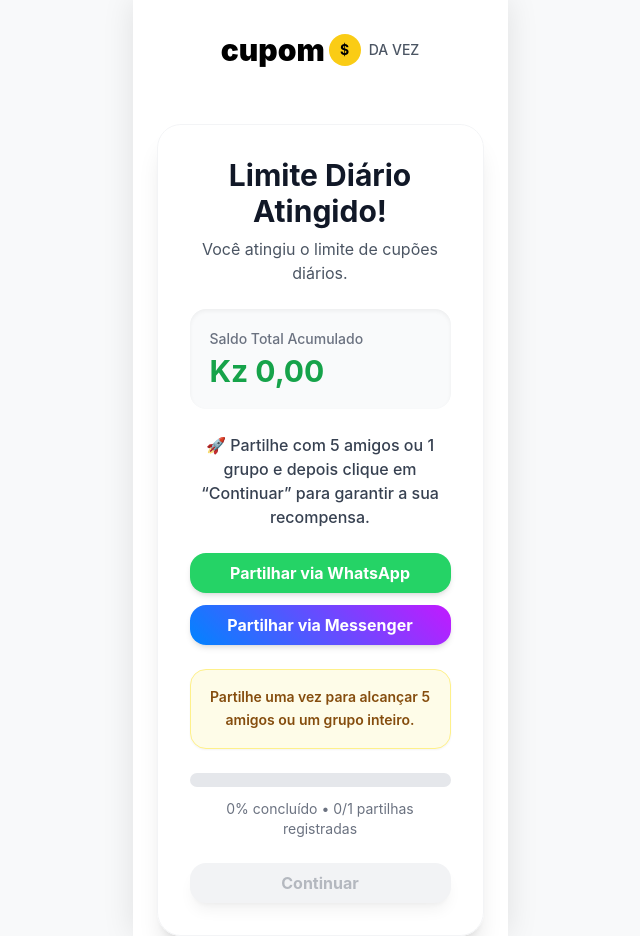
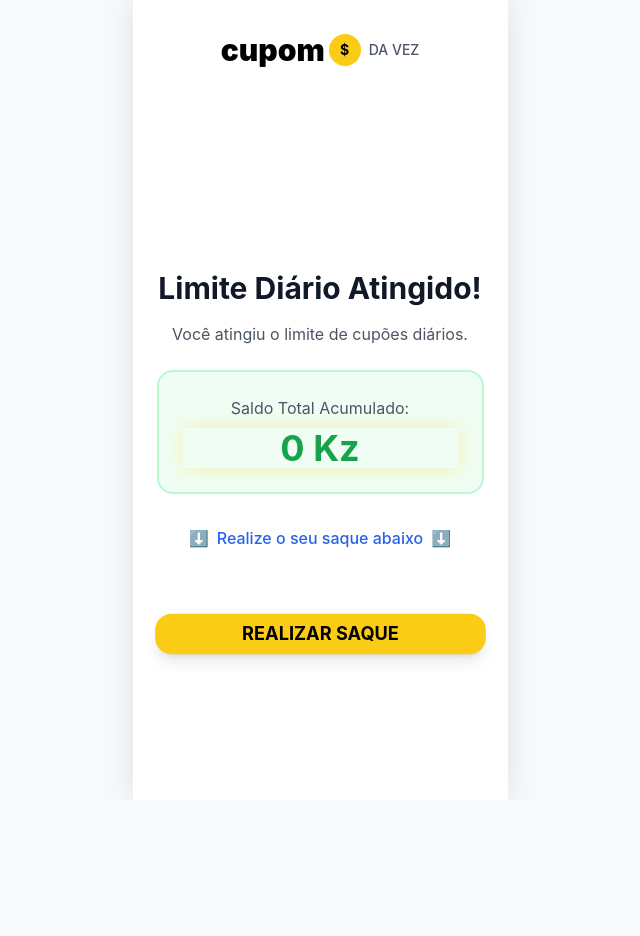
Before and after one commit to odisseumilionario-sketch/SUA-HORA-2, a React (Vite) app: page /limite-atingido in a window 1280 px wide. Shown: the whole page, without its empty margins (320-960 px from the left). After the commit the page ends 800 px from the top, so only its background shows below. Built offline with nearby package versions, Linux system fonts and the light colour scheme.

Commit message:
limitreached reset

```diff
--- a/src/pages/LimitReachedPage.jsx
+++ b/src/pages/LimitReachedPage.jsx
@@ -1,4 +1,4 @@
-import React, { useEffect, useState, useCallback, useMemo } from 'react';
+import React, { useEffect, useState } from 'react';
 import { motion } from 'framer-motion';
 import { useNavigate } from 'react-router-dom';
 import { Button } from '@/components/ui/button';
@@ -6,73 +6,15 @@ import { Button } from '@/components/ui/button';
 const LimitReachedPage = () => {
   const navigate = useNavigate();
   const [totalBalance, setTotalBalance] = useState(0);
-  const [shareCount, setShareCount] = useState(0);
-  const REQUIRED_CLICKS = 1;
-  const FRIENDS_PER_CLICK = 5;
-  const GROUPS_TARGET = 1;
-
-  const progressPercent = useMemo(() => {
-    if (shareCount >= REQUIRED_CLICKS) {
-      return 100;
-    }
-    return Math.min(Math.round((shareCount / REQUIRED_CLICKS) * 100), 100);
-  }, [shareCount]);
-
-  const progressMessage = useMemo(() => {
-    if (shareCount === 0) {
-      return 'Partilhe uma vez para alcançar 5 amigos ou um grupo inteiro.';
-    }
-
-    if (shareCount < REQUIRED_CLICKS) {
-      const friendsCovered = shareCount * FRIENDS_PER_CLICK;
-      const groupsCovered = shareCount;
-
-      return `Boa! Já alcançou ${friendsCovered} amigos ou ${groupsCovered} grupo. Faça mais uma partilha para liberar o acesso.`;
-    }
-
-    return 'Tudo certo! Partilha confirmada e progresso completo.';
-  }, [shareCount]);
 
   useEffect(() => {
-    const storedBalance = parseInt(localStorage.getItem('totalBalance') || '0', 10);
-    setTotalBalance(Number.isNaN(storedBalance) ? 0 : storedBalance);
+    const storedBalance = parseInt(localStorage.getItem('totalBalance') || '0');
+    setTotalBalance(storedBalance);
   }, []);
 
-  const shareMessage = useMemo(
-    () =>
-      'É real! Acabei de clicar e ganhei um bônus em dinheiro! É super fácil e recomendo muito que você experimente! Não perca! https://milionariorapido.onrender.com',
-    []
-  );
-
-  const handleShare = useCallback(
-    (platform) => {
-      const encodedMessage = encodeURIComponent(shareMessage);
-
-      if (platform === 'whatsapp') {
-        window.open(`https://api.whatsapp.com/send?text=${encodedMessage}`, '_blank', 'noopener');
-      }
-
-      if (platform === 'messenger') {
-        const baseLink = 'https://milionariorapido.onrender.com';
-        const messengerUrl = `fb-messenger://share/?link=${encodeURIComponent(baseLink)}&app_id=123456789&text=${encodedMessage}`;
-        const fallbackUrl = `https://www.facebook.com/dialog/send?app_id=123456789&link=${encodeURIComponent(baseLink)}&redirect_uri=${encodeURIComponent(baseLink)}&quote=${encodedMessage}`;
-
-        const newWindow = window.open(messengerUrl, '_blank', 'noopener');
-        if (!newWindow) {
-          window.open(fallbackUrl, '_blank', 'noopener');
-        }
-      }
-
-      setShareCount((prev) => Math.min(prev + 1, REQUIRED_CLICKS));
-    },
-    [shareMessage]
-  );
-
-  const handleContinue = useCallback(() => {
-    if (shareCount >= REQUIRED_CLICKS) {
-      navigate('/metodo-saque');
-    }
-  }, [navigate, shareCount]);
+  const handleWithdraw = () => {
+    navigate('/metodo-saque');
+  };
 
   return (
     <div className="min-h-screen bg-white flex flex-col">
@@ -101,74 +43,49 @@ const LimitReachedPage = () => {
         animate={{ opacity: 1, y: 0 }}
         transition={{ duration: 0.6, delay: 0.2 }}
       >
-        <motion.div
-          className="max-w-md mx-auto border border-gray-100 rounded-3xl p-8 shadow-xl bg-white/95 backdrop-blur-sm flex flex-col gap-6"
-          initial={{ opacity: 0, scale: 0.95 }}
-          animate={{ opacity: 1, scale: 1 }}
-          transition={{ duration: 0.6, delay: 0.2 }}
-        >
-          <div className="space-y-2 text-center">
-            <h2 className="text-3xl font-bold text-gray-900">Limite Diário Atingido!</h2>
-            <p className="text-gray-600">Você atingiu o limite de cupões diários.</p>
-          </div>
-
-          <div className="bg-gray-50 rounded-2xl p-5 shadow-inner">
-            <p className="text-sm font-medium text-gray-500">Saldo Total Acumulado</p>
-            <p className="text-3xl font-bold text-green-600 mt-1">
-              {Math.max(totalBalance, 0)
-                .toLocaleString('pt-BR', { style: 'currency', currency: 'AOA' })
-                .replace('AOA', 'Kz')}
-            </p>
-          </div>
-
-          <p className="text-gray-700 font-medium text-center">
-            🚀 Partilhe com 5 amigos ou 1 grupo e depois clique em “Continuar” para garantir a sua recompensa.
+        <div className="text-center mb-8">
+          <h2 className="text-3xl font-bold text-gray-900 mb-4">
+            Limite Diário Atingido!
+          </h2>
+          <p className="text-gray-600 mb-6">
+            Você atingiu o limite de cupões diários.
           </p>
 
-          <div className="space-y-3">
-            <Button
-              onClick={() => handleShare('whatsapp')}
-              className="w-full bg-[#25D366] hover:bg-[#1da955] text-white font-bold py-3 px-4 rounded-2xl text-base shadow-md"
-            >
-              Partilhar via WhatsApp
-            </Button>
-            <Button
-              onClick={() => handleShare('messenger')}
-              className="w-full text-white font-bold py-3 px-4 rounded-2xl text-base shadow-md"
-              style={{ background: 'linear-gradient(45deg, #0084ff, #c21aff)' }}
-            >
-              Partilhar via Messenger
-            </Button>
+          {/* Balance Display */}
+          <motion.div
+            className="bg-green-50 border-2 border-green-200 rounded-2xl p-6 mb-8"
+            initial={{ opacity: 0, scale: 0.9 }}
+            animate={{ opacity: 1, scale: 1 }}
+            transition={{ duration: 0.6, delay: 0.4 }}
+          >
+            <p className="text-gray-600 mb-2">Saldo Total Acumulado:</p>
+            <p className="text-4xl font-bold text-green-600 glow-effect">
+              {totalBalance.toLocaleString()} Kz
+            </p>
+          </motion.div>
+
+          <div className="flex items-center justify-center mb-8">
+            <span className="mr-2">⬇️</span>
+            <p className="text-blue-600 font-medium">
+              Realize o seu saque abaixo
+            </p>
+            <span className="ml-2">⬇️</span>
           </div>
+        </div>
 
-          <div className="bg-yellow-50 border border-yellow-200 rounded-2xl p-4 text-center shadow-sm">
-            <p className="text-sm font-semibold text-yellow-800 leading-relaxed">
-              {progressMessage}
-            </p>
-          </div>
-
-          <div className="space-y-3">
-            <div className="w-full h-3.5 bg-gray-200 rounded-full overflow-hidden">
-              <div
-                className="h-full bg-yellow-400 transition-all duration-500"
-                style={{ width: `${progressPercent}%` }}
-              />
-            </div>
-            <p className="text-sm text-gray-500 text-center">
-              {progressPercent}% concluído • {shareCount}/{REQUIRED_CLICKS} partilhas registradas
-            </p>
-          </div>
-
+        {/* Withdraw Button */}
+        <motion.div
+          initial={{ opacity: 0, y: 20 }}
+          animate={{ opacity: 1, y: 0 }}
+          transition={{ duration: 0.6, delay: 0.6 }}
+          whileHover={{ scale: 1.02 }}
+          whileTap={{ scale: 0.98 }}
+        >
           <Button
-            onClick={handleContinue}
-            disabled={shareCount < REQUIRED_CLICKS}
-            className={`w-full font-bold py-3 px-4 rounded-2xl text-base shadow-lg transition-all duration-300 ${
-              shareCount >= REQUIRED_CLICKS
-                ? 'bg-yellow-400 hover:bg-yellow-500 text-black'
-                : 'bg-gray-200 text-gray-500 cursor-not-allowed'
-            }`}
+            onClick={handleWithdraw}
+            className="w-full bg-yellow-400 hover:bg-yellow-500 text-black font-bold py-4 px-6 rounded-2xl text-lg shadow-lg button-hover pulse-animation"
           >
-            Continuar
+            REALIZAR SAQUE
           </Button>
         </motion.div>
       </motion.div>
```
